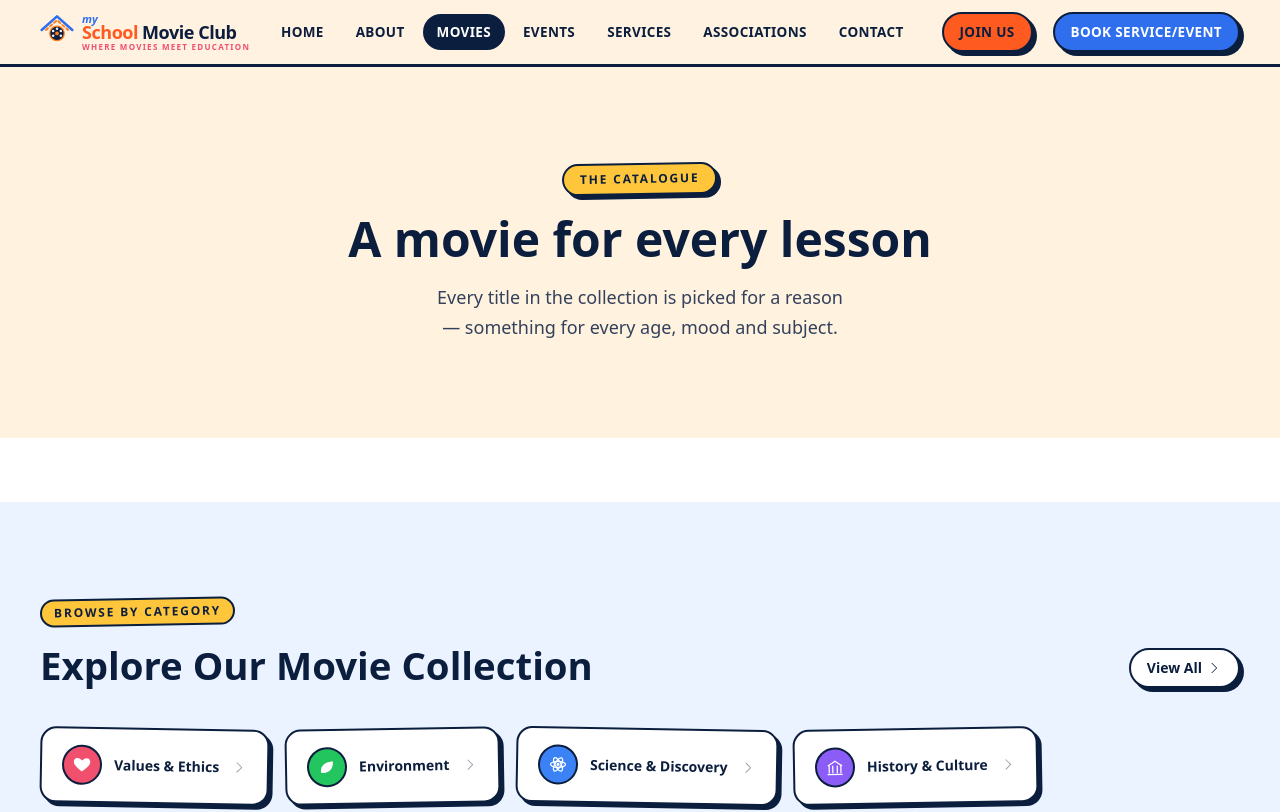
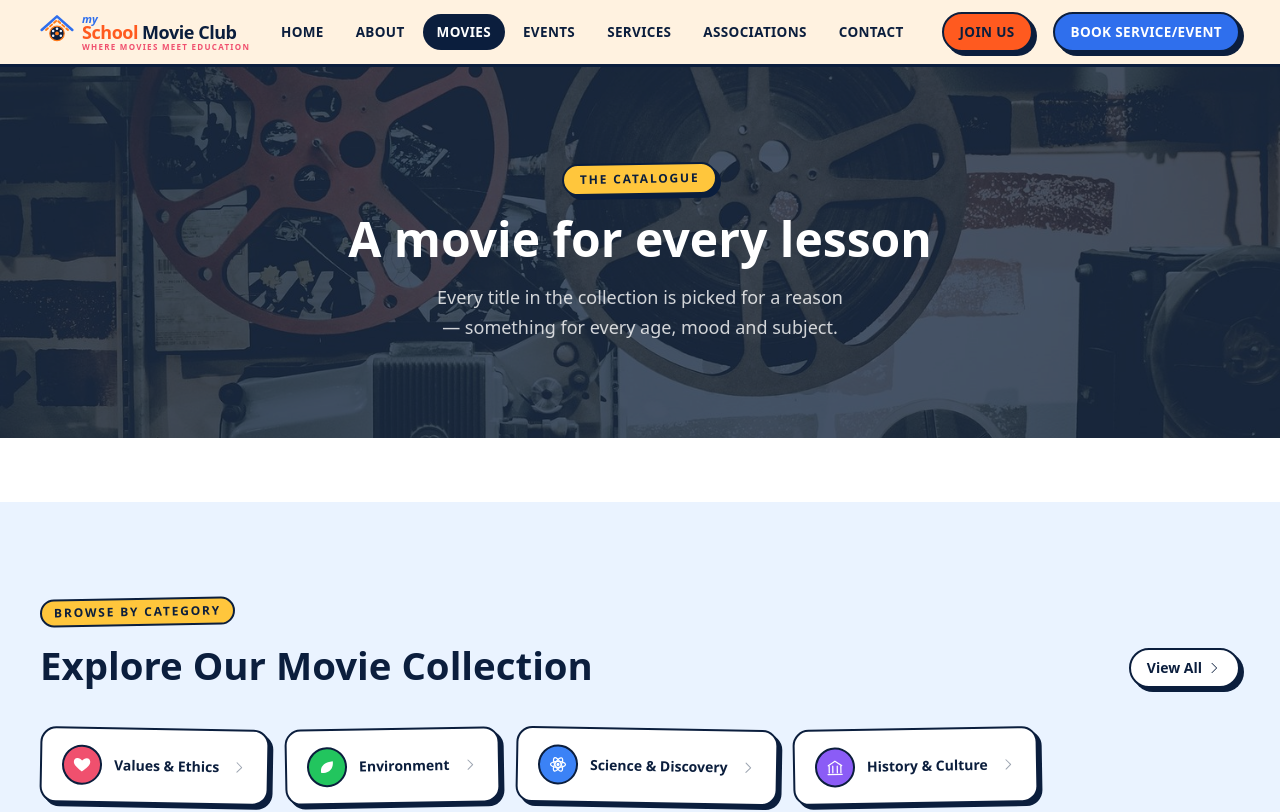
Before and after one commit to tgituser7/myschoolmovieclub, a Next.js app: page /movies in a window 1280 px wide. Shown: the top 812 px of the page. Built offline with nearby package versions, Linux system fonts and the light colour scheme.

Commit message:
book event

```diff
--- a/src/app/book-service/page.tsx
+++ b/src/app/book-service/page.tsx
@@ -5,7 +5,7 @@ import BookServiceForm from "@/components/BookServiceForm";
 export const metadata: Metadata = {
   title: "Book a Service / Event — My School Movie Club",
   description:
-    "Book a screening, tour, workshop, competition or event with My School Movie Club — select one or more services and tell us your preferred dates.",
+    "Book an In School Movie or Theatre Tour with My School Movie Club and tell us your preferred dates.",
 };
 
 export default function BookServicePage() {
@@ -14,7 +14,7 @@ export default function BookServicePage() {
       <PageBanner
         kicker="Book Now"
         title="Book a Service or Event"
-        subtitle="Pick one or more services, tell us a little about your school, and we'll get back to you to confirm dates and details."
+        subtitle="Tell us a little about your school, and we'll get back to you to confirm dates and details."
       />
       <section className="relative overflow-hidden bg-sky py-16 sm:py-24">
         <div className="relative mx-auto max-w-3xl px-6 lg:px-10">
--- a/src/app/movies/page.tsx
+++ b/src/app/movies/page.tsx
@@ -18,6 +18,7 @@ export default function MoviesPage() {
         kicker="The Catalogue"
         title="A movie for every lesson"
         subtitle="Every title in the collection is picked for a reason — something for every age, mood and subject."
+        bgImage="/designimage2.jpeg"
       />
       <CategoryPills />
       <MovieTypes />
--- a/src/app/page.tsx
+++ b/src/app/page.tsx
@@ -8,7 +8,7 @@ export default function Home() {
     <>
       <Hero />
       <CategoryPills />
-      <FeaturedMovies />
+      <FeaturedMovies photoBackground />
       <CTABanner
         title="Ready to bring meaningful movies to your school?"
         subtitle="From a single screening to a full-term subscription, we'll help you find the right fit — see how the club works, or register your school today."
--- a/src/components/FeaturedMovies.tsx
+++ b/src/components/FeaturedMovies.tsx
@@ -48,21 +48,51 @@ const movies: Movie[] = [
   },
 ];
 
-export default function FeaturedMovies() {
+export default function FeaturedMovies({
+  photoBackground = false,
+}: {
+  photoBackground?: boolean;
+}) {
   return (
-    <section id="movies" className="scroll-mt-20 bg-cream py-16 sm:py-24">
-      <div className="mx-auto max-w-7xl px-6 lg:px-10">
+    <section
+      id="movies"
+      className={`scroll-mt-20 relative overflow-hidden py-16 sm:py-24 ${
+        photoBackground ? "" : "bg-cream"
+      }`}
+    >
+      {photoBackground ? (
+        <>
+          <Image
+            src="/designimage1.jpeg"
+            alt=""
+            aria-hidden
+            fill
+            sizes="100vw"
+            className="object-cover"
+          />
+          <div className="absolute inset-0 bg-navy/75" />
+        </>
+      ) : null}
+      <div className="relative mx-auto max-w-7xl px-6 lg:px-10">
         <div className="flex flex-wrap items-end justify-between gap-4">
           <div>
             <div className="flex items-center gap-2.5">
               <span className="flex h-10 w-10 items-center justify-center rounded-lg border-2 border-navy bg-blue text-white shadow-hard-sm">
                 <ReelIcon className="h-5 w-5" />
               </span>
-              <h2 className="font-display text-3xl font-extrabold text-navy sm:text-[2.4rem]">
+              <h2
+                className={`font-display text-3xl font-extrabold sm:text-[2.4rem] ${
+                  photoBackground ? "text-white" : "text-navy"
+                }`}
+              >
                 Featured Movies
               </h2>
             </div>
-            <p className="mt-2 text-balance text-sm text-slate-dark">
+            <p
+              className={`mt-2 text-balance text-sm ${
+                photoBackground ? "text-white/75" : "text-slate-dark"
+              }`}
+            >
               Handpicked movies that inspire, educate and make a difference.
             </p>
           </div>
--- a/src/components/PageBanner.tsx
+++ b/src/components/PageBanner.tsx
@@ -1,26 +1,55 @@
+import Image from "next/image";
 import WaveDivider from "./WaveDivider";
 
 export default function PageBanner({
   kicker,
   title,
   subtitle,
+  bgImage,
 }: {
   kicker: string;
   title: string;
   subtitle?: string;
+  bgImage?: string;
 }) {
   return (
     <>
-      <section className="relative overflow-hidden bg-cream px-6 py-16 sm:py-24 lg:px-10">
+      <section
+        className={`relative overflow-hidden px-6 py-16 sm:py-24 lg:px-10 ${
+          bgImage ? "" : "bg-cream"
+        }`}
+      >
+        {bgImage ? (
+          <>
+            <Image
+              src={bgImage}
+              alt=""
+              aria-hidden
+              fill
+              priority
+              sizes="100vw"
+              className="object-cover"
+            />
+            <div className="absolute inset-0 bg-navy/70" />
+          </>
+        ) : null}
         <div className="relative mx-auto max-w-4xl text-center">
           <p className="inline-block -rotate-1 rounded-full border-2 border-navy bg-yellow px-4 py-1.5 font-display text-xs font-extrabold uppercase tracking-[0.15em] text-navy shadow-hard-sm">
             {kicker}
           </p>
-          <h1 className="mt-5 text-balance font-display text-4xl font-extrabold text-navy sm:text-5xl">
+          <h1
+            className={`mt-5 text-balance font-display text-4xl font-extrabold sm:text-5xl ${
+              bgImage ? "text-white" : "text-navy"
+            }`}
+          >
             {title}
           </h1>
           {subtitle ? (
-            <p className="mx-auto mt-5 max-w-2xl text-balance text-lg leading-relaxed text-slate-dark">
+            <p
+              className={`mx-auto mt-5 max-w-2xl text-balance text-lg leading-relaxed ${
+                bgImage ? "text-white/80" : "text-slate-dark"
+              }`}
+            >
               {subtitle}
             </p>
           ) : null}
```
